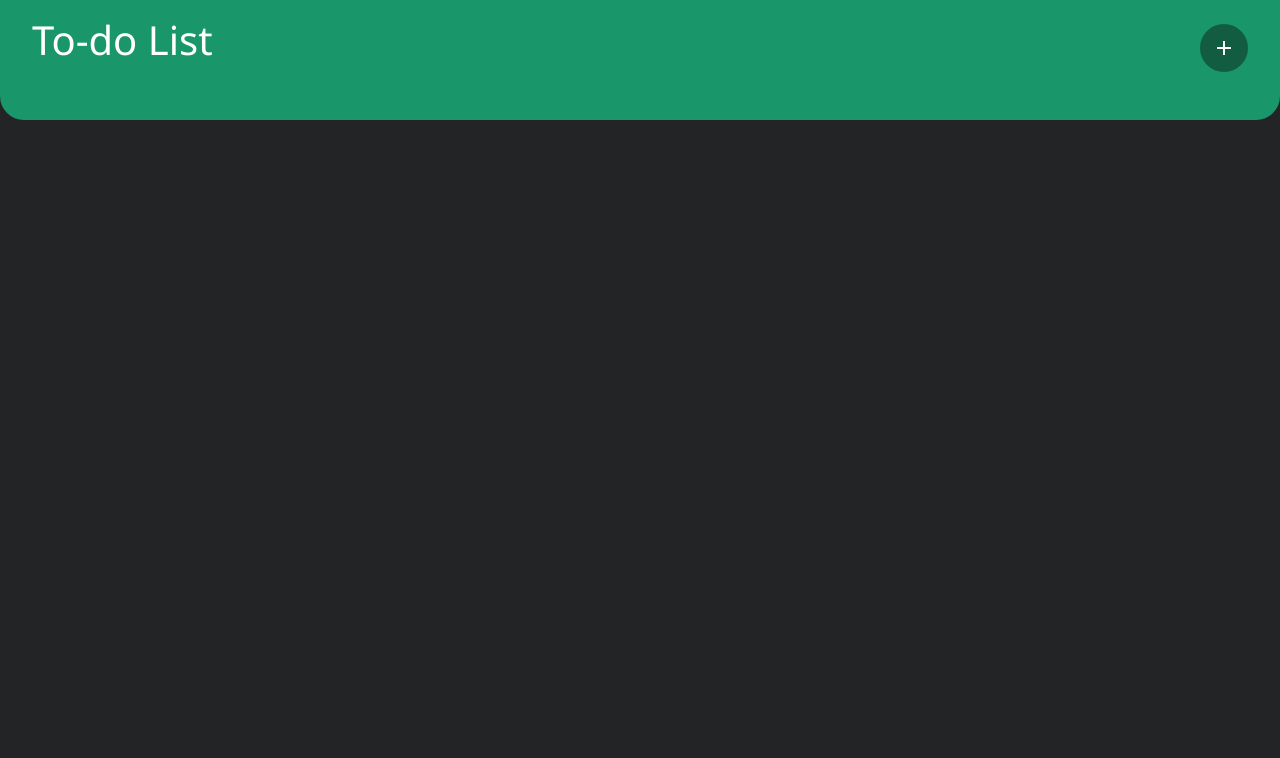
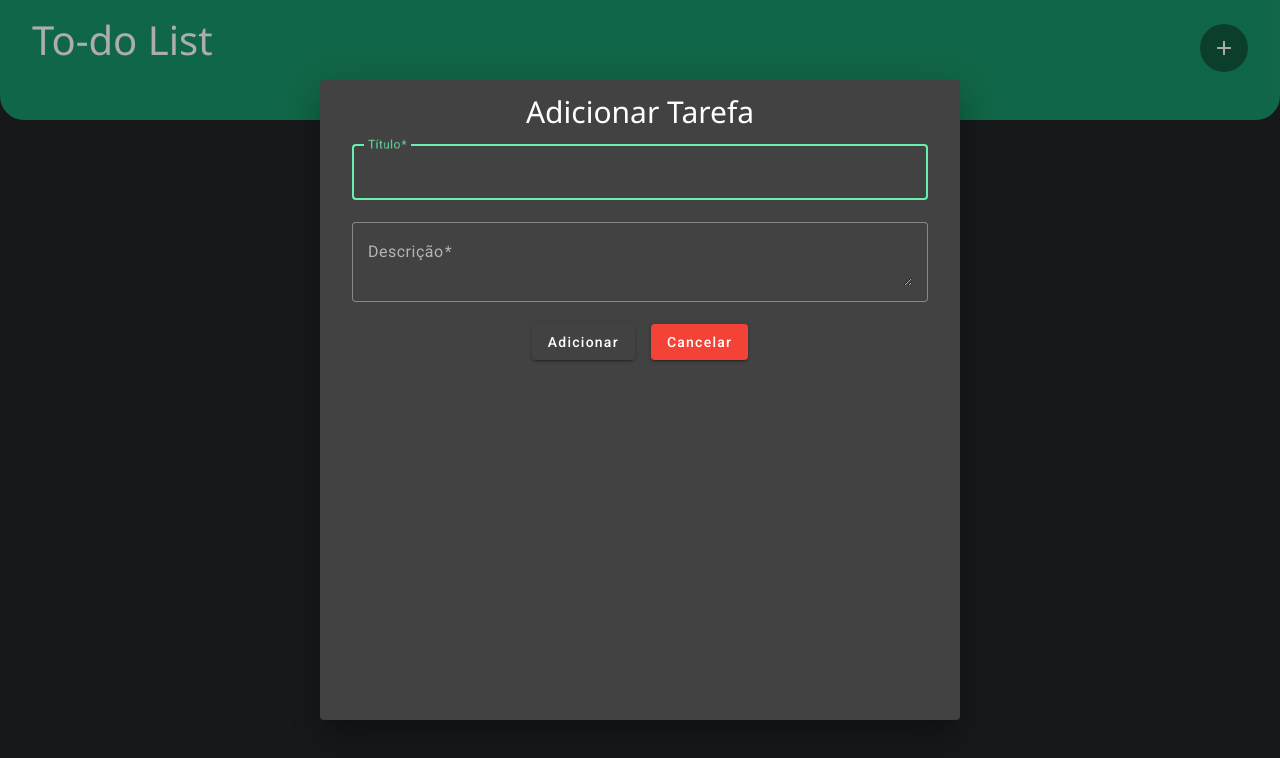
Before and after one commit to oLucasRez/todo-list, an Angular app: page / in a window 1280 px wide. Both pictures are taken after a click on the button "add". Shown: the top 758 px of the page. Built offline with nearby package versions, Linux system fonts and the light colour scheme.

Commit message:
add dialog service

```diff
--- a/src/app/components/header/header.component.ts
+++ b/src/app/components/header/header.component.ts
@@ -1,9 +1,10 @@
-import { Component } from '@angular/core';
+import { Component, inject } from '@angular/core';
 import { CommonModule } from '@angular/common';
 import { MatButtonModule } from '@angular/material/button';
 import { MatDividerModule } from '@angular/material/divider';
 import { MatIconModule } from '@angular/material/icon';
-import { MatDialogModule } from '@angular/material/dialog';
+import { MatDialog, MatDialogModule } from '@angular/material/dialog';
+import { TodoFormComponent } from '../todo-form/todo-form.component';
 
 @Component({
   selector: 'app-header',
@@ -18,7 +19,11 @@
   templateUrl: './header.component.html',
 })
 export class HeaderComponent {
+  private dialogService = inject(MatDialog);
   public handleOpenModal() {
-    console.log('Open modal');
+    this.dialogService.open(TodoFormComponent, {
+      width: '50vw',
+      height: '80vh',
+    });
   }
 }
--- a/src/app/components/todo-form/todo-form.component.html
+++ b/src/app/components/todo-form/todo-form.component.html
@@ -21,7 +21,14 @@
       <button mat-raised-button class="todo_form_success_btn" type="submit">
         Adicionar
       </button>
-      <button mat-raised-button color="warn" type="button">Cancelar</button>
+      <button
+        mat-raised-button
+        color="warn"
+        type="button"
+        (click)="handleCloseModal()"
+      >
+        Cancelar
+      </button>
     </div>
   </section>
 </form>
--- a/src/app/components/todo-form/todo-form.component.ts
+++ b/src/app/components/todo-form/todo-form.component.ts
@@ -12,6 +12,8 @@
 import { MatFormFieldModule } from '@angular/material/form-field';
 import { MatInputModule } from '@angular/material/input';
 import { TodoSignalsService } from 'src/app/services/todo-signals.service';
+import { MatDialogModule, MatDialogRef } from '@angular/material/dialog';
+import { HeaderComponent } from '../header/header.component';
 
 @Component({
   selector: 'app-todo-form',
@@ -24,11 +26,13 @@
     MatCardModule,
     MatFormFieldModule,
     MatInputModule,
+    MatDialogModule,
   ],
   templateUrl: './todo-form.component.html',
 })
 export class TodoFormComponent {
   private todoSignalsService = inject(TodoSignalsService);
+  private dialogRefService = inject(MatDialogRef<HeaderComponent>);
 
   public allTodos = this.todoSignalsService.todosState();
 
@@ -48,6 +52,11 @@
       const done = false;
 
       this.todoSignalsService.updateTodos({ id, title, description, done });
+      this.dialogRefService.close();
     }
   }
+
+  public handleCloseModal() {
+    this.dialogRefService.close();
+  }
 }
```
